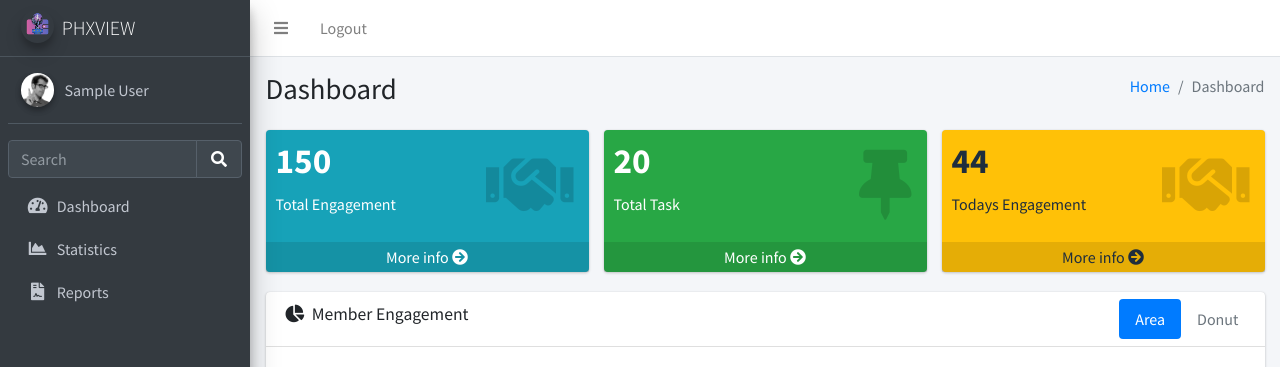
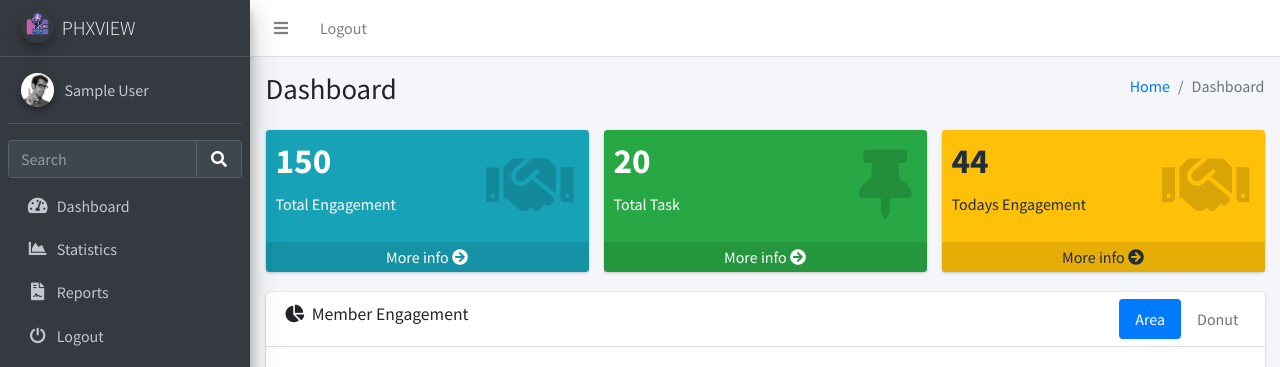
Before and after one commit to matthew040519/phxview, a PHP site: page /client/index.php in a window 1280 px wide. Shown: the top 367 px of the page. Run offline with PHP 8.4, Linux system fonts and the light colour scheme; the visitor is signed in with stand-in values (Sample User, id 1); some libraries are stand-ins or nearby versions.

Commit message:
add logout in sidebar

```diff
--- a/include/sidebar.php
+++ b/include/sidebar.php
@@ -224,6 +224,15 @@
             </a>
           </li>
             <?php } ?>
+            <li class="nav-item">
+            <a href="logout.php" class="nav-link">
+              <i class="nav-icon ion ion-power"></i>
+              <p>
+                Logout
+                <!-- <span class="right badge badge-danger">New</span> -->
+              </p>
+            </a>
+          </li>
         </ul>
       </nav>
       <!-- /.sidebar-menu -->
```
